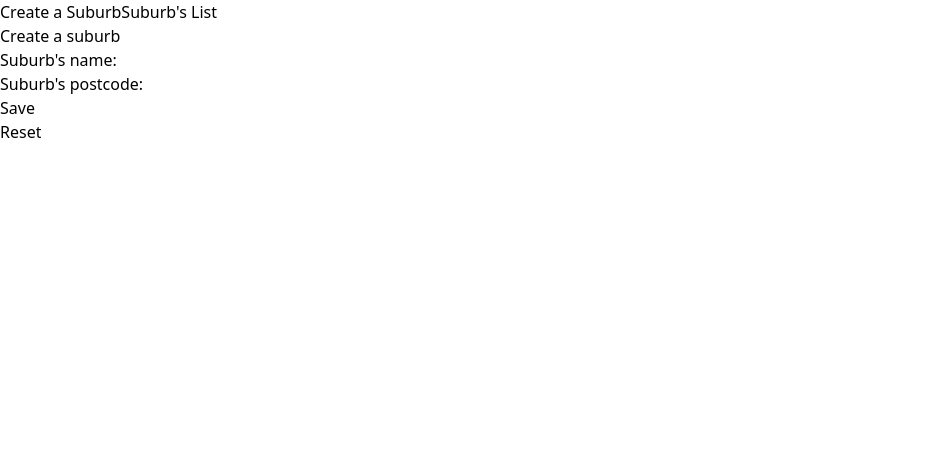
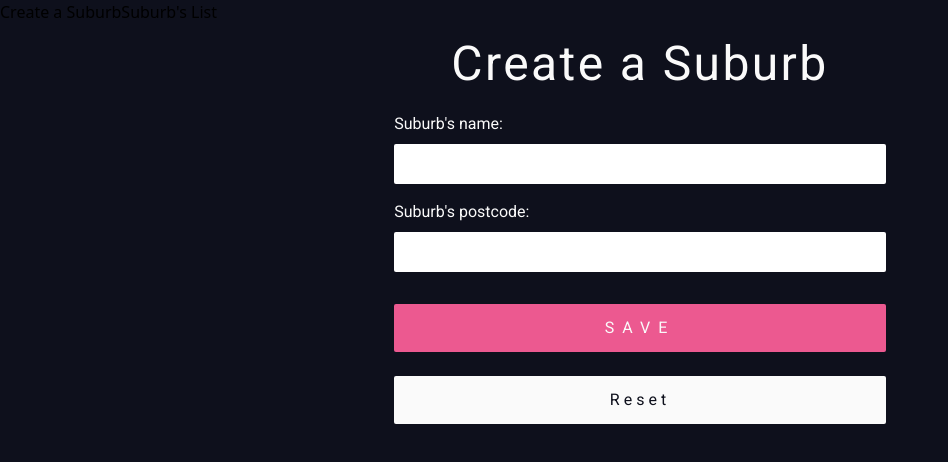
Before and after one commit to marcelamejiao/Postcode-Search, a React (Vite) app: page / in a window 1280 px wide. Shown: the top 462 px of the page, without its empty margins (0-948 px from the left). Built offline with nearby package versions, Linux system fonts and the light colour scheme; no server answers.

Commit message:
style the form to create a suburb

```diff
--- a/index.html
+++ b/index.html
@@ -4,8 +4,12 @@
     <meta charset="UTF-8" />
     <meta name="viewport" content="width=device-width, initial-scale=1.0" />
     <title>Postcode Search</title>
+    <!--Google fonts-->
+    <link rel="preconnect" href="https://fonts.googleapis.com">
+    <link rel="preconnect" href="https://fonts.gstatic.com" crossorigin>
+    <link href="https://fonts.googleapis.com/css2?family=Roboto&display=swap" rel="stylesheet">
   </head>
-  <body>
+  <body class="bg-dark">
     <div id="root"></div>
     <script type="module" src="/src/main.tsx"></script>
   </body>
--- a/src/components/AddSuburbForm/AddSuburbForm.tsx
+++ b/src/components/AddSuburbForm/AddSuburbForm.tsx
@@ -37,48 +37,61 @@ export default function AddSuburnForm({ setAdded, added }: Props) {
     }
 
     return (
-        <div>
-            <form onSubmit={handleSubmit(onSubmit)}>
-                <h2>Create a suburb</h2>
-                <div>
-                    <label>Suburb's name:</label>
+        <div className="bg-dark font-roboto flex justify-center">
+            <form onSubmit={handleSubmit(onSubmit)} className="m-0 flex flex-col items-center w-3/5 ">
+                <h2 className="text-white text-5xl tracking-[.05em] mt-4">Create a Suburb</h2>
+                <div className="flex flex-col w-4/5 items-center mt-6">
+                    <div className="w-4/5 flex flex-row justify-items-start">
+                        <label className="text-white">Suburb's name:</label>
+                    </div>
                     <input
+                        className="rounded-sm w-4/5 mt-2 p-2"
                         {...register("name",
                             {required: true}
                         )}
                         aria-invalid={errors.name ? "true" : "false"}
+
                     />
                     {errors.name?.type === "required" && (
-                        <p role="alert">
+                        <div className="w-4/5 flex flex-row justify-items-start">
+                            <p className="text-red" role="alert">
                                 Name is required
                             </p>
+                        </div>
                     )}
                 </div>
-                <div>
-                    <label>Suburb's postcode:</label>
+                <div className="flex flex-col w-4/5 mt-4 items-center">
+                    <div className="w-4/5 flex flex-row justify-items-start">
+                        <label className="text-white">Suburb's postcode:</label>
+                    </div>
                     <input
+                        className="rounded-sm w-4/5 mt-2 p-2"
                         {...register("postcode",
                             {required: true}
                         )}
                         aria-invalid={errors.postcode ? "true" : "false"}
                     />
                     {errors.postcode?.type === "required" && (
-                        <p role="alert">
-                            Postcode is required
-                        </p>
+                        <div className="w-4/5 flex flex-row justify-items-start">
+                            <p className="text-red" role="alert">Postcode is required</p>
+                        </div>
                     )}
                 </div>
-                <div>
+                <div className="flex flex-col w-4/5 mt-8 items-center">
                     <input
+                        className="bg-fucsia p-3 text-white rounded-sm uppercase tracking-[.50em] w-4/5 hover:bg-fucsiaHover cursor-pointer"
                         type="submit"
                         value="Save"
                     />
                 </div>
+                <div className="flex flex-col w-4/5 mt-6 items-center">
                     <input
+                        className="bg-white p-3 text-dark rounded-sm w-4/5 mb-6 tracking-[.25em] hover:bg-grey cursor-pointer"
                         type="button"
                         onClick={() => reset()}
                         value="Reset"
                     />
+                </div>
             </form>
         </div>
     )
--- a/tailwind.config.js
+++ b/tailwind.config.js
@@ -5,6 +5,17 @@ export default {
     "./src/**/*.{ts,tsx}"
   ],
   theme: {
+    fontFamily: {
+      roboto: ["Roboto", "sans-serif" ]
+    },
+    colors: {
+      white: '#fafafa',
+      red: '#ef4444',
+      fucsia: '#ec5990',
+      fucsiaHover: '#ec4899',
+      dark: '#0e101c',
+      grey: '#d4d4d4',
+    },
     extend: {},
   },
   plugins: [],
```
Lines whose indentation alone changed are shown as unchanged.
